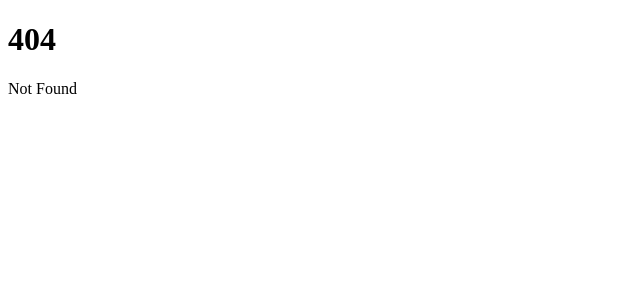
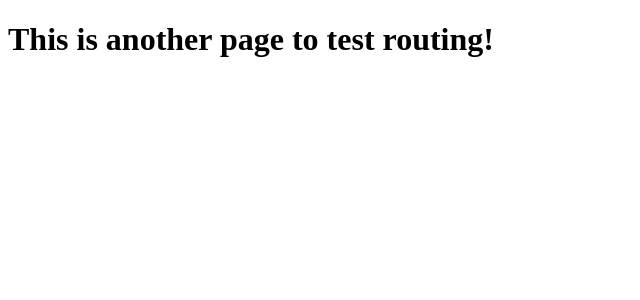
Before and after one commit to parslie/sveltekit-playground, a SvelteKit app: page /inputs in a window 1280 px wide. Before the commit this address had no page. Shown: the top 300 px of the page, without its empty margins (0-640 px from the left). Built offline with nearby package versions, Linux system fonts and the light colour scheme.

Commit message:
Create inputs page to test routing

```diff
--- /dev/null
+++ b/src/routes/inputs/+page.svelte
@@ -0,0 +1 @@
+<h1>This is another page to test routing!</h1>
```
